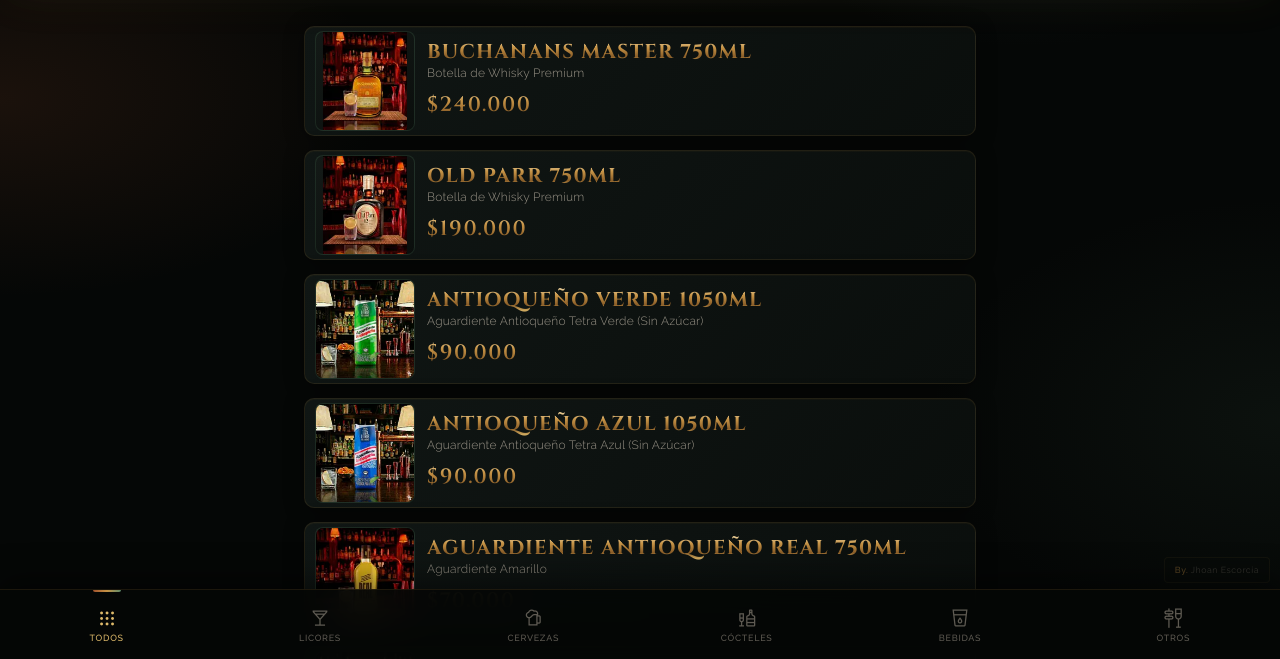
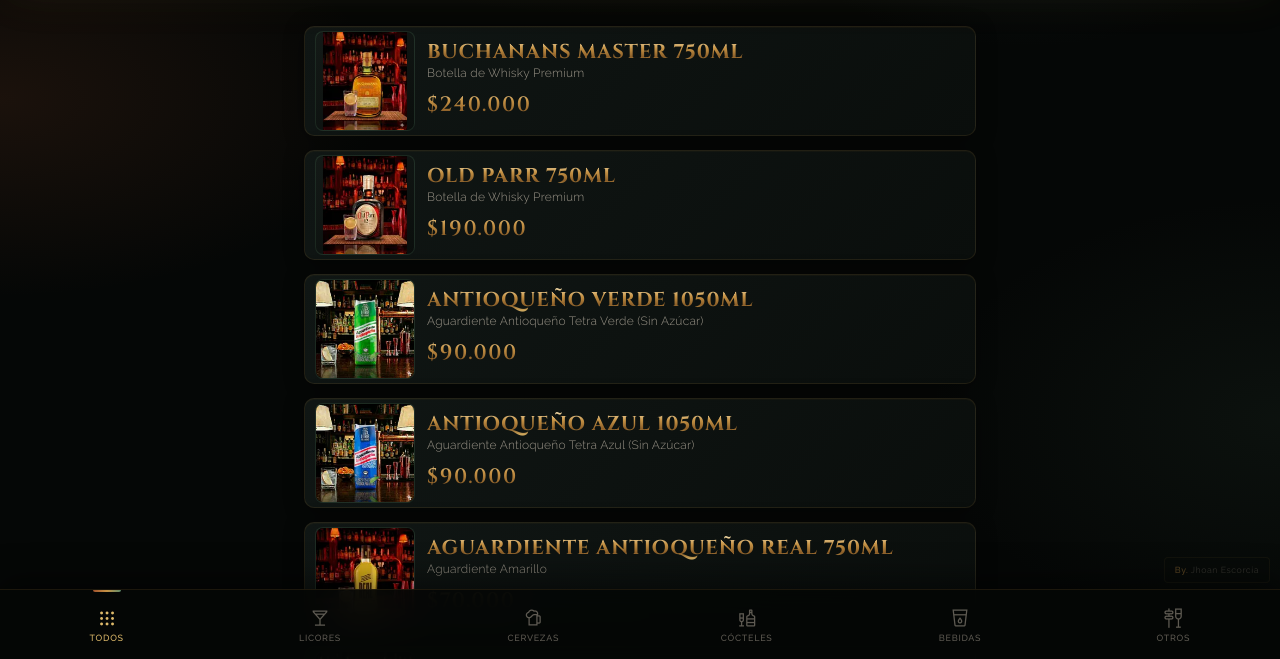
Before and after one commit to Raikusii/PagTierraAdentro, a website: page index.html in a window 1280 px wide. Shown: the part 141-800 px from the top of the page. Drawn offline with nearby package versions, Linux system fonts and the light colour scheme.

Commit message:
Update style.css

```diff
--- a/style.css
+++ b/style.css
@@ -288,10 +288,10 @@
 
 .product-title {
     font-family: var(--font-display);
-    font-size: 1.15rem;
+    font-size: 1rem;
     font-weight: 800;
-    letter-spacing: 0.06em;
-    line-height: 1.25;
+    letter-spacing: 0.04em;
+    line-height: 1.2;
     background: var(--text-metallic);
     -webkit-background-clip: text;
     background-clip: text;
```
